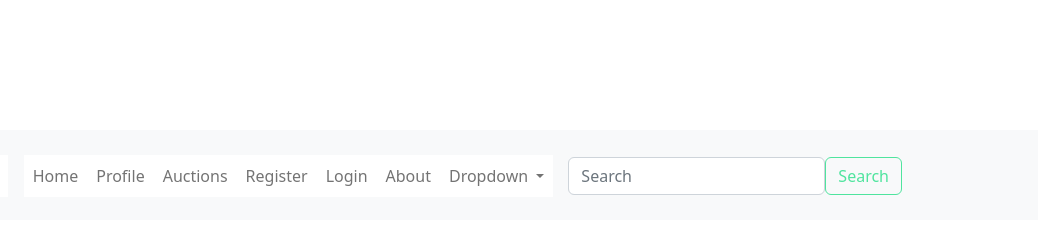
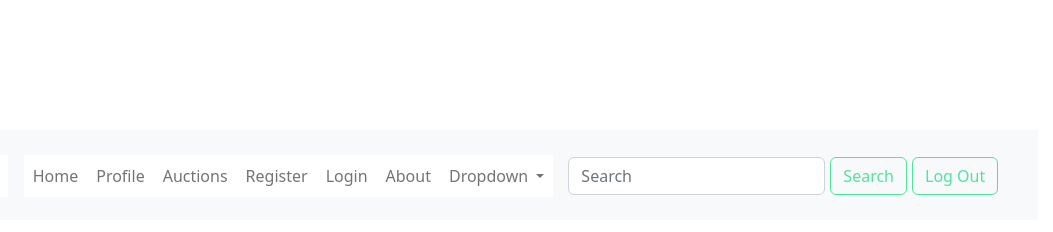
Before and after one commit to kardokiyani/SemesterProject2, a website: page index.html in a window 1280 px wide. Shown: the top 232 px of the page, 227-1280 px from the left. Drawn offline with nearby package versions, Linux system fonts and the light colour scheme.

Commit message:
New log-out button
Created a log-out button in the navigation on the site.

```diff
--- a/index.html
+++ b/index.html
@@ -78,11 +78,14 @@
               placeholder="Search"
               aria-label="Search"
             />
-            <button class="btn btn-outline-success my-2 my-sm-0" type="submit">
+            <button class="searchButton btn btn-outline-success my-2 my-sm-0" type="submit">
               Search
             </button>
           </form>
         </div>
+        <button class="logoutButton btn btn-outline-success my-2 my-sm-0" type="submit">
+          Log Out
+        </button>
       </nav>
   </header>
   <body>
--- a/src/scss/style.scss
+++ b/src/scss/style.scss
@@ -101,3 +101,7 @@ footer {
   display: flex;
   justify-content: end;
 }
+
+.searchButton {
+  margin: 5px;
+}
```
Also changed, not shown: about.html (+4 -1 lines), login.html (+4 -1 lines), profile.html (+4 -1 lines), register.html (+4 -1 lines), specific.html (+4 -1 lines), dist/css/about.css, dist/css/login.css, dist/css/profile.css, dist/css/register.css, dist/css/specific.css, dist/css/style.css, 6 other files.
